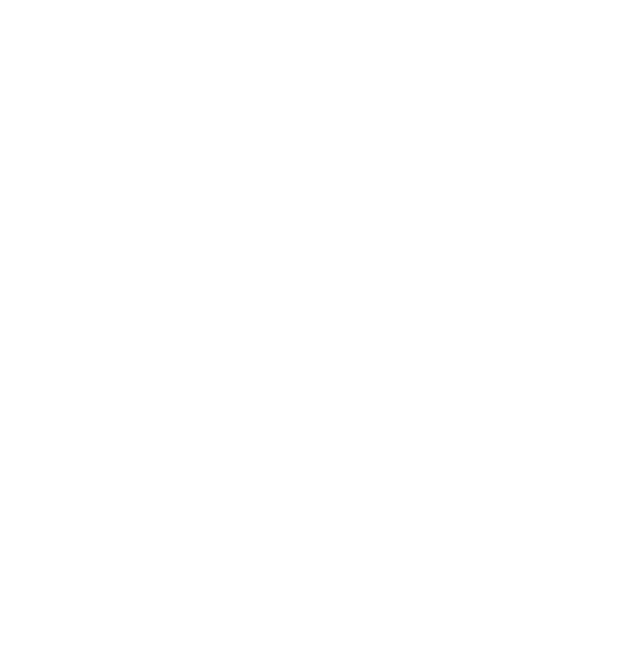
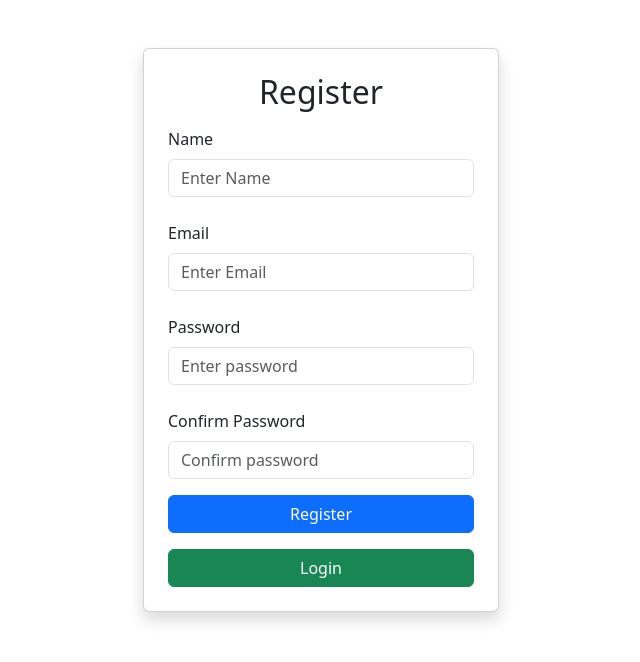
Before and after one commit to arojast/english-app-frontend, a React (Vite) app: page /register in a window 1280 px wide. Before the commit this address had no page. Shown: the top 662 px of the page, without its empty margins (319-959 px from the left). Built offline with nearby package versions, Linux system fonts and the light colour scheme.

Commit message:
Modulo de register

```diff
--- a/src/App.tsx
+++ b/src/App.tsx
@@ -1,5 +1,6 @@
 import { Routes, Route } from 'react-router-dom'
-import Login from './pages/login/Login'
+import Login from './pages/auth/Login'
+import Register from './pages/auth/Register'
 import Dashboard from './pages/dashboard/Dashboard'
 import ProtectedRoute from './routes/ProtectedRoutes'
 import Layout from './components/Layout'
@@ -8,6 +9,7 @@
   return (
     <Routes>
       <Route path="/" element={<Login />} />
+      <Route path="/register" element={<Register />} />
       <Route path="/dashboard" element={
         <ProtectedRoute>
           <Layout>
--- a/src/pages/login/Login.tsx
+++ b/src/pages/auth/Login.tsx
@@ -19,6 +19,10 @@
         }
     }
 
+    const goRegister = async () => {
+        navigate('/register')
+    }
+
     return (
         <>
             <div className="container mt-5">
@@ -26,9 +30,12 @@
                     <div className="col-md-4">
                         <div className="card p-4 shadow">
                             <h2 className="text-center mb-3">Login</h2>
+                            <label className="form-label">Email</label>
                             <input type="text" value={email} onChange={(e) => setEmail(e.target.value) } placeholder='Enter Email' className="form-control"/> <br/>
+                            <label className="form-label">Password</label>
                             <input type="password" value={password} onChange={(e) => setPassword(e.target.value) } placeholder='Enter password'  className="form-control"/>
                             <input type="button" value="Login" onClick={handleLogin} className="btn btn-primary mt-3"/>
+                            <input type="button" value="Register" onClick={goRegister} className="btn btn-success mt-3"/>
                         </div>
                     </div>
                 </div>
--- /dev/null
+++ b/src/pages/auth/Register.tsx
@@ -0,0 +1,58 @@
+import { useState } from 'react'
+import { api } from '../../services/api'
+import { useNavigate } from 'react-router-dom'
+
+export default function Register() {
+    const [name, setName] = useState('')
+    const [email, setEmail] = useState('')
+    const [password, setPassword] = useState('')
+    const [passwordConfirm, setPasswordConfirm] = useState('')
+    const navigate = useNavigate()
+
+    const handleRegister = async () => {
+        try {
+            if (password !== passwordConfirm) {
+                alert('Passwords do not match')
+                return
+            }
+
+            await api.post('register', { name, email, password })
+            alert('Registration successful')
+            navigate('/')
+        } catch (error:any) {
+
+            const data = error.response?.data
+            console.log(data.message)
+
+            alert('Registration failed: \n' + data?.message )
+        }
+    }
+
+    const goLogin = async () => {
+        navigate('/')
+    }
+
+    return (
+        <>
+            <div className="container mt-5">
+                <div className="row justify-content-center">
+                    <div className="col-md-4">
+                        <div className="card p-4 shadow">
+                            <h2 className="text-center mb-3">Register</h2>
+                            <label className="form-label">Name</label>
+                            <input type="text" value={name} onChange={(e) => setName(e.target.value) } placeholder='Enter Name' className="form-control"/> <br/>
+                            <label className="form-label">Email</label>
+                            <input type="text" value={email} onChange={(e) => setEmail(e.target.value) } placeholder='Enter Email' className="form-control"/> <br/>
+                            <label className="form-label">Password</label>
+                            <input type="password" value={password} onChange={(e) => setPassword(e.target.value) } placeholder='Enter password'  className="form-control"/> <br/>
+                            <label className="form-label">Confirm Password</label>
+                            <input type="password" value={passwordConfirm} onChange={(e) => setPasswordConfirm(e.target.value) } placeholder='Confirm password'  className="form-control"/>
+                            <input type="button" value="Register" onClick={handleRegister} className="btn btn-primary mt-3"/>
+                            <input type="button" value="Login" onClick={goLogin} className="btn btn-success mt-3"/>
+                        </div>
+                    </div>
+                </div>
+            </div>
+        </>
+    )
+}
```
